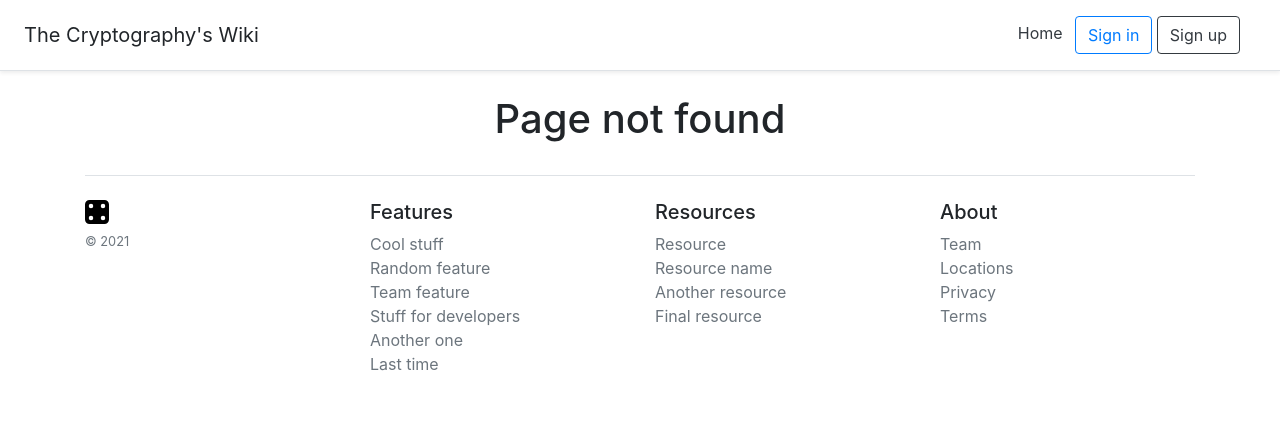
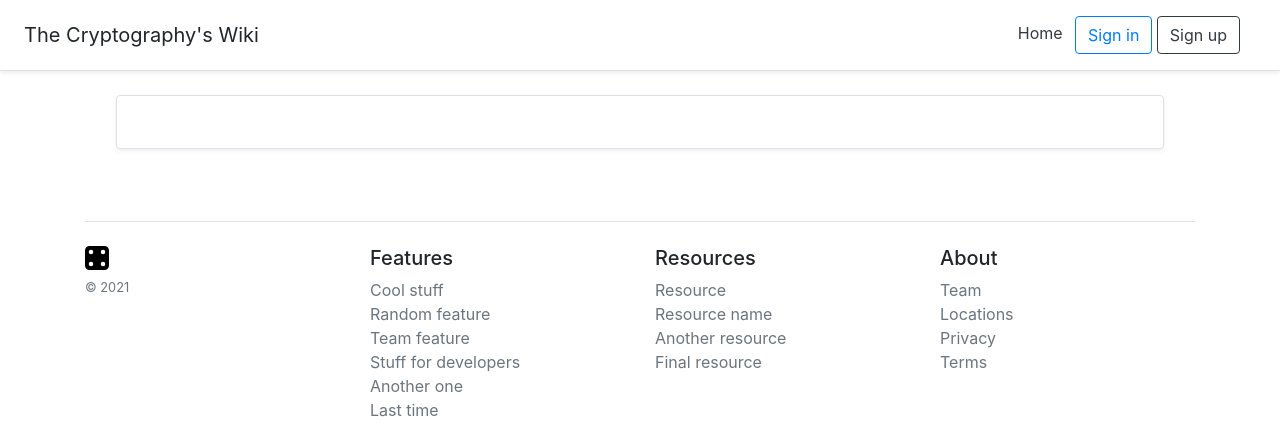
Before and after one commit to filipposonnati/final_project, a Symfony app: template templates/main/page.html.twig in a window 1280 px wide. Shown: the top 437 px of the page. Run offline with Twig, Linux system fonts and the light colour scheme; the template is opened without the code that fills it, so the values that code supplies are empty; some libraries are stand-ins or nearby versions.

Commit message:
messages edit layout

```diff
--- a/templates/main/not_found.html.twig
+++ b/templates/main/not_found.html.twig
@@ -4,7 +4,7 @@
 {% endblock %}
 
 {% block body %}
-	<div class="d-flex justify-content-center">
-		<h1 class="display-4">Not found</h1>
+	<div class="d-flex justify-content-center my-5">
+		<h1>Page not found</h1>
 	</div>
 {% endblock %}
--- a/templates/main/page.html.twig
+++ b/templates/main/page.html.twig
@@ -4,7 +4,6 @@
 {% endblock %}
 
 {% block body %}
-	{% if page != null %}
 	<div class="container mx-auto">
 		<div class="row m-3">
 			<div class="col">
@@ -16,7 +15,7 @@
 				</div>
 			</div>
 		</div>
-			<div class="row m-3 px-lg-5 px-md-0 px-sm-5 py-3 justify-content-center">
+		<div class="row m-3 px-lg-5 px-md-0 px-sm-5 py-3">
 			<div class="col-lg-6 col-md-6 col-12">
 				{% for comment in comments %}
 					<div class="row">
@@ -46,7 +45,7 @@
 			{% if is_granted('ROLE_USER') %}
 				<div class="col-lg-6 col-md-6 col-12 my-1">
 					<div class="row">
-							<div class="col">
+						<div class="col text-right">
 							<div class="form-group">
 								{{ form_start(comment_form) }}
 								{{ form_widget(comment_form.content) }}
@@ -69,9 +68,4 @@
 			{% endif %}
 		</div>
 	</div>
-	{% else %}
-		<div class="d-flex justify-content-center">
-			<h1>Page not found</h1>
-		</div>
-	{% endif %}
 {% endblock %}
```
Lines whose indentation alone changed are shown as unchanged.
